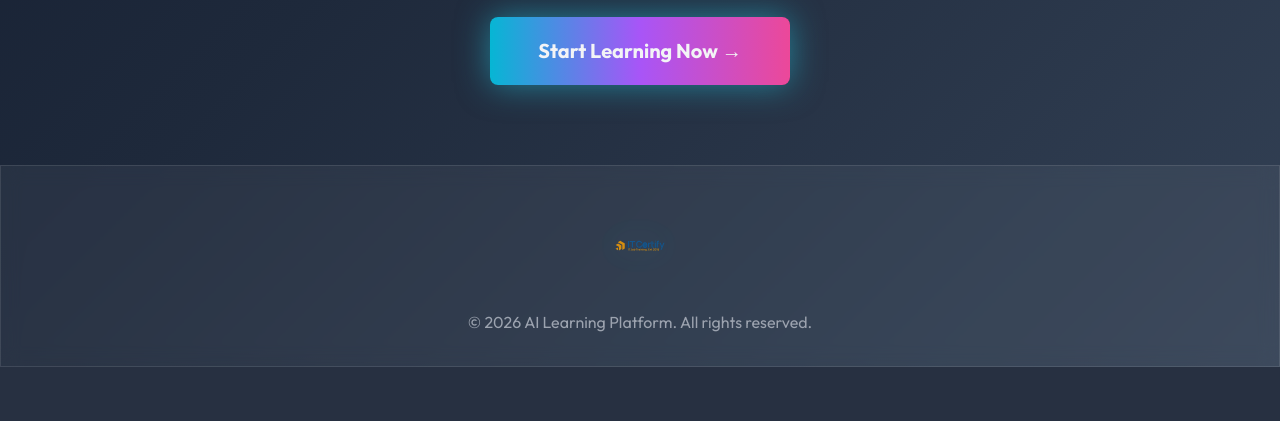
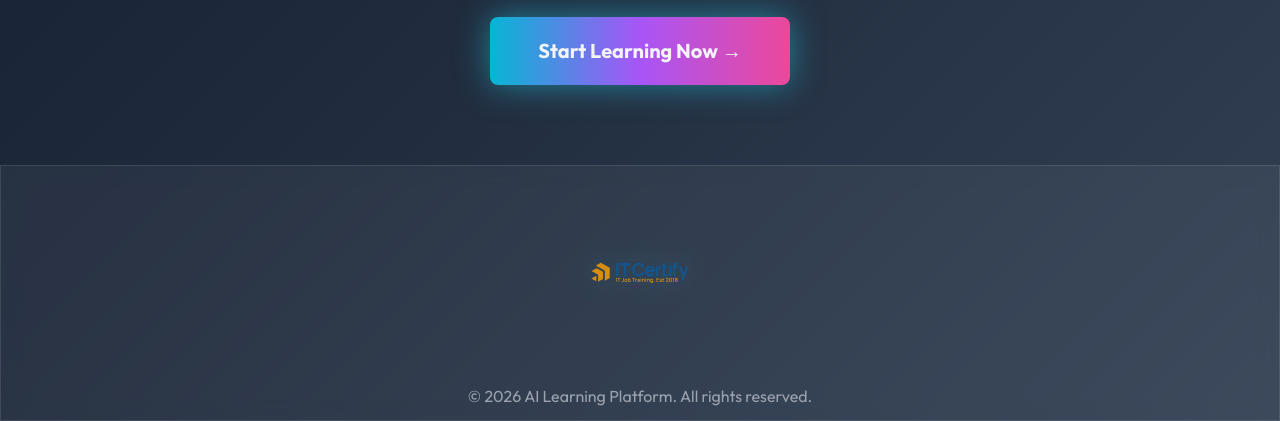
Before and after one commit to AmbroTall/AI-learning-management-system, a Django app: page / in a window 1280 px wide. Shown: the part 1025-1446 px from the top of the page. Before the commit the page ends 1392 px from the top, so only its background shows below. Run offline with Django 5.2, Linux system fonts and the light colour scheme; some libraries are stand-ins or nearby versions.

Commit message:
chore: Enhancing the logo

```diff
--- a/templates/base.html
+++ b/templates/base.html
@@ -117,7 +117,7 @@
 
         /* Logo styling */
         .logo-img {
-            height: 96px;
+            height: 160px;
             width: auto;
             filter: drop-shadow(0 0 10px rgba(34, 211, 238, 0.5));
             transition: transform 0.3s ease;
@@ -128,7 +128,7 @@
         }
 
         .footer-logo {
-            height: 96px;
+            height: 190px;
             width: auto;
             filter: drop-shadow(0 0 15px rgba(34, 211, 238, 0.3));
             opacity: 0.8;
@@ -198,7 +198,7 @@
     {% if user.is_authenticated %}
     <nav class="glass-effect fixed w-full top-0 z-50">
         <div class="max-w-7xl mx-auto px-4 sm:px-6 lg:px-8">
-            <div class="flex justify-between items-center h-28">
+            <div class="flex justify-between items-center h-12">
                 <div class="flex items-center space-x-8">
                     <a href="{% url 'dashboard' %}" class="flex items-center">
                         <img src="{% static 'images/Logo-3.svg' %}" alt="AI Learning Platform Logo" class="logo-img">
@@ -252,7 +252,7 @@
     {% endif %}
 
     <!-- Footer -->
-    <footer class="glass-effect mt-20 py-8">
+    <footer class="glass-effect mt-20 py-3">
         <div class="max-w-7xl mx-auto px-4 sm:px-6 lg:px-8">
             <div class="flex flex-col items-center space-y-4">
                 <!-- Logo -->
```
